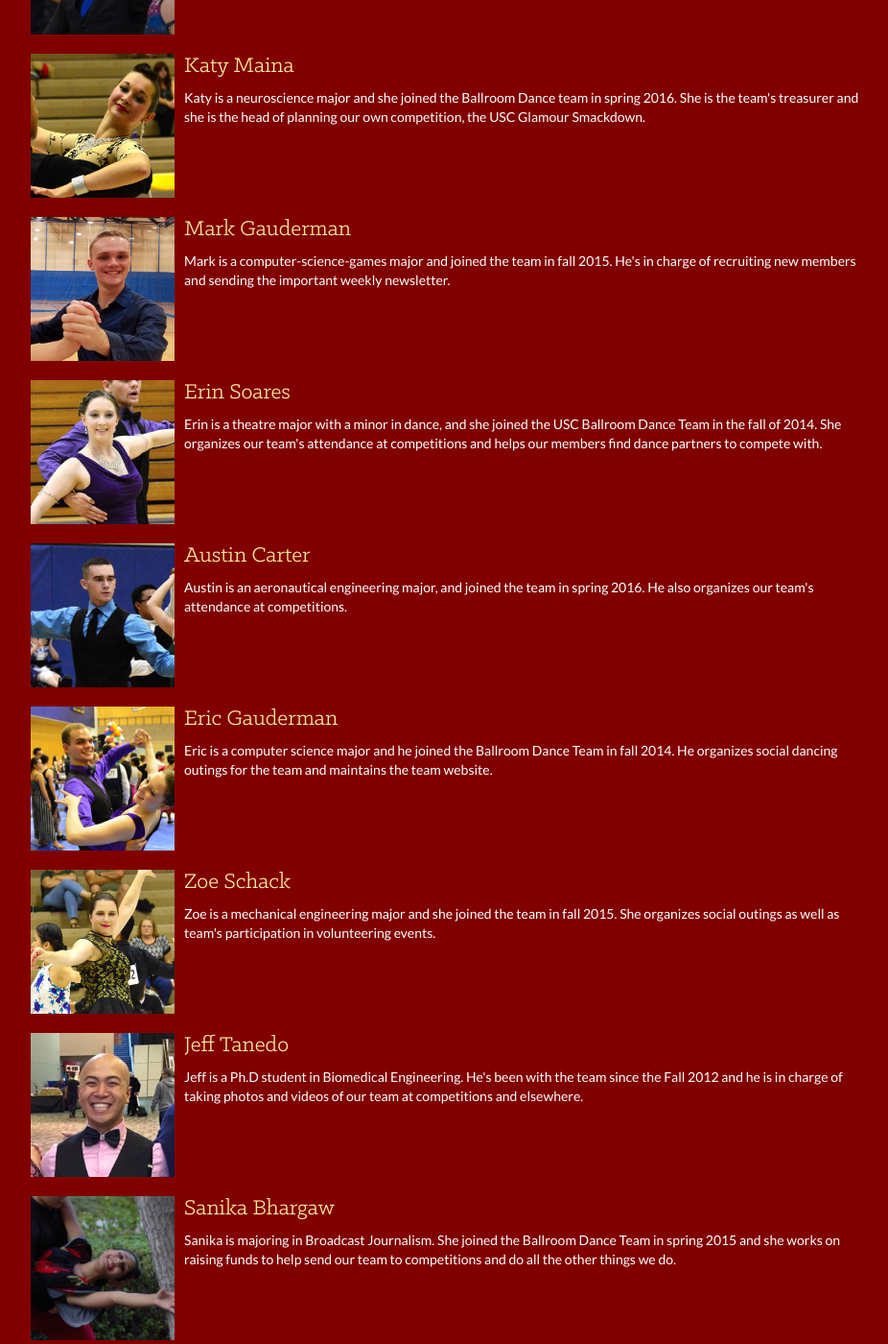
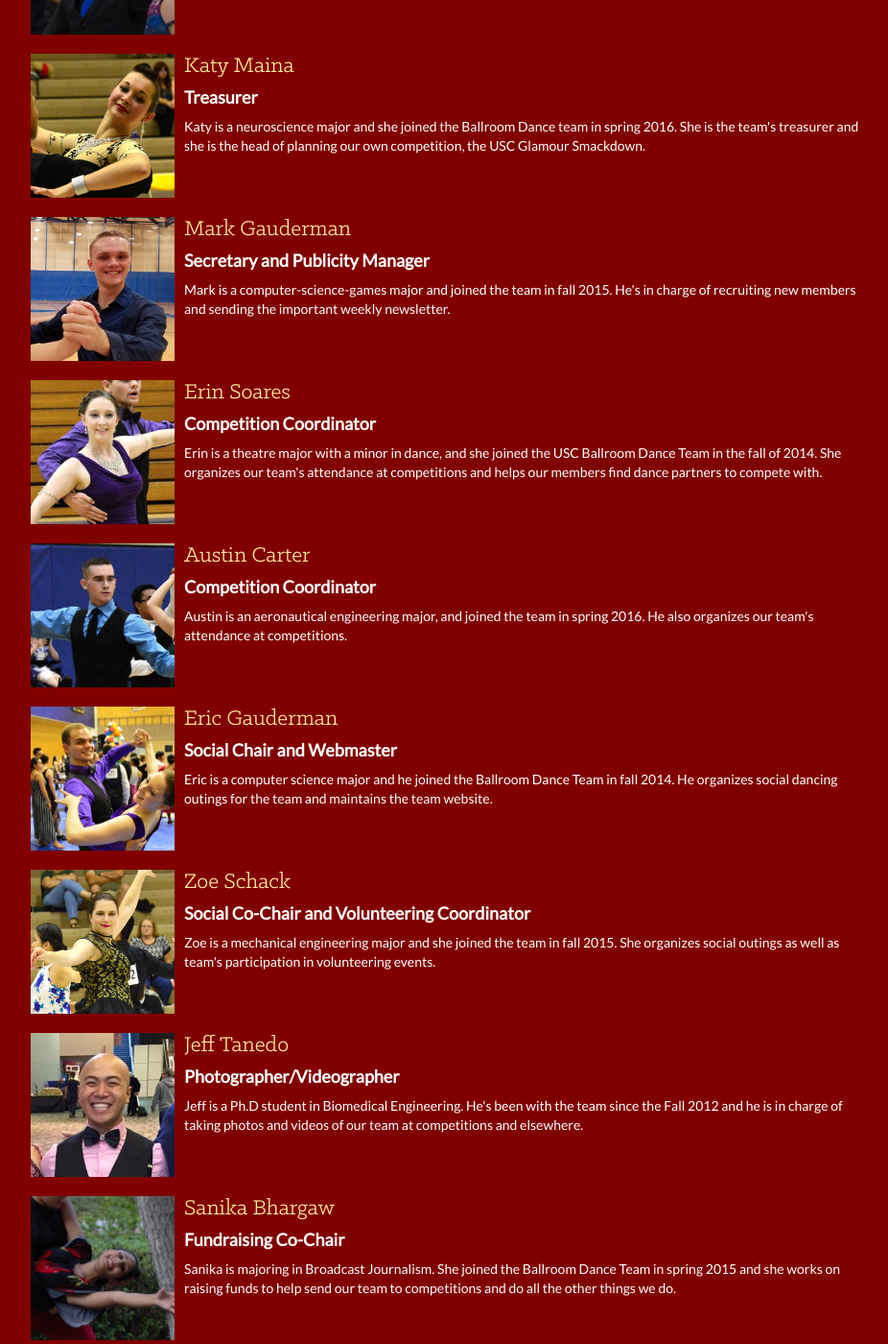
Before and after one commit to uscballroom/uscballroom.github.io, a Jekyll site: the page built from _pages/leaders.html, in a window 1280 px wide and 1400 px high, scrolled down 481 px. Shown: the whole window at 96% size, without its empty margins (173-1099 px from the left). Built offline with Jekyll 4.4.1, drawn with Linux system fonts in a browser that asks for light colours; some web fonts are replaced; some of the changed lines change nothing that is shown; some of the changed text lies outside the part shown.

Commit message:
position fix

```diff
--- a/_pages/leaders.html
+++ b/_pages/leaders.html
@@ -20,47 +20,47 @@ title: Leaders
 leaders:
   board:
     - name: Reed Blaylock
-      title: President
+      position: President
       image_file: reed.jpg
       description: <p>Reed is a Ph.D. student in linguistics. He runs the whole team and often gives dancing guidance to newer members.</p>
     - name: Katy Maina
-      title: Treasurer
+      position: Treasurer
       image_file: katy.jpg
       description: <p>Katy is a neuroscience major and she joined the Ballroom Dance team in spring 2016. She is the team's treasurer and she is the head of planning our own competition, the USC Glamour Smackdown.</p>
     - name: Mark Gauderman
-      title: Secretary and Publicity Manager
+      position: Secretary and Publicity Manager
       image_file: mark.jpg
       description: <p>Mark is a computer-science-games major and joined the team in fall 2015. He's in charge of recruiting new members and sending the important weekly newsletter.</p>
     - name: Erin Soares
-      title: Competition Coordinator
+      position: Competition Coordinator
       image_file: erin.jpg
       description: <p>Erin is a theatre major with a minor in dance, and she joined the USC Ballroom Dance Team in the fall of 2014. She organizes our team's attendance at competitions and helps our members find dance partners to compete with.</p>
     - name: Austin Carter
-      title: Competition Coordinator
+      position: Competition Coordinator
       image_file: austin.jpg
       description: <p>Austin is an aeronautical engineering major, and joined the team in spring 2016. He also organizes our team's attendance at competitions.</p>
     - name: Eric Gauderman
-      title: Social Chair and Webmaster
+      position: Social Chair and Webmaster
       image_file: eric.jpg
       description: <p>Eric is a computer science major and he joined the Ballroom Dance Team in fall 2014. He organizes social dancing outings for the team and maintains the team website.</p>
     - name: Zoe Schack
-      title: Social Co-Chair and Volunteering Coordinator
+      position: Social Co-Chair and Volunteering Coordinator
       image_file: zoe.jpg
       description: <p>Zoe is a mechanical engineering major and she joined the team in fall 2015. She organizes social outings as well as team's participation in volunteering events.</p>
     - name: Jeff Tanedo
-      title: Photographer/Videographer
+      position: Photographer/Videographer
       image_file: jeff.jpg
       description: <p>Jeff is a Ph.D student in Biomedical Engineering. He's been with the team since the Fall 2012 and he is in charge of taking photos and videos of our team at competitions and elsewhere.</p>
     - name: Sanika Bhargaw
-      title: Fundraising Co-Chair
+      position: Fundraising Co-Chair
       image_file: sanika.jpg
       description: <p>Sanika is majoring in Broadcast Journalism. She joined the Ballroom Dance Team in spring 2015 and she works on raising funds to help send our team to competitions and do all the other things we do.</p>
     - name: Sarah Berry
-      title: Fundraising Co-Chair
+      position: Fundraising Co-Chair
       image_file: sarah.jpg
       description: <p>Sarah is majoring in Narrative Studies and she joined the Ballroom Dance Team in fall 2015. She also works on raising funds to help send our team to competitions and do all the other things we do.</p>
     - name: Max Pflueger
-      title: CDA Liaison
+      position: CDA Liaison
       image_file: max.jpg
       description: <p>Max is a Ph.D. computer science major, and he works with the Collegiate Dancesport Association to discuss competition guidlines and coordinate with other schools.</p>
   coaches:
```
